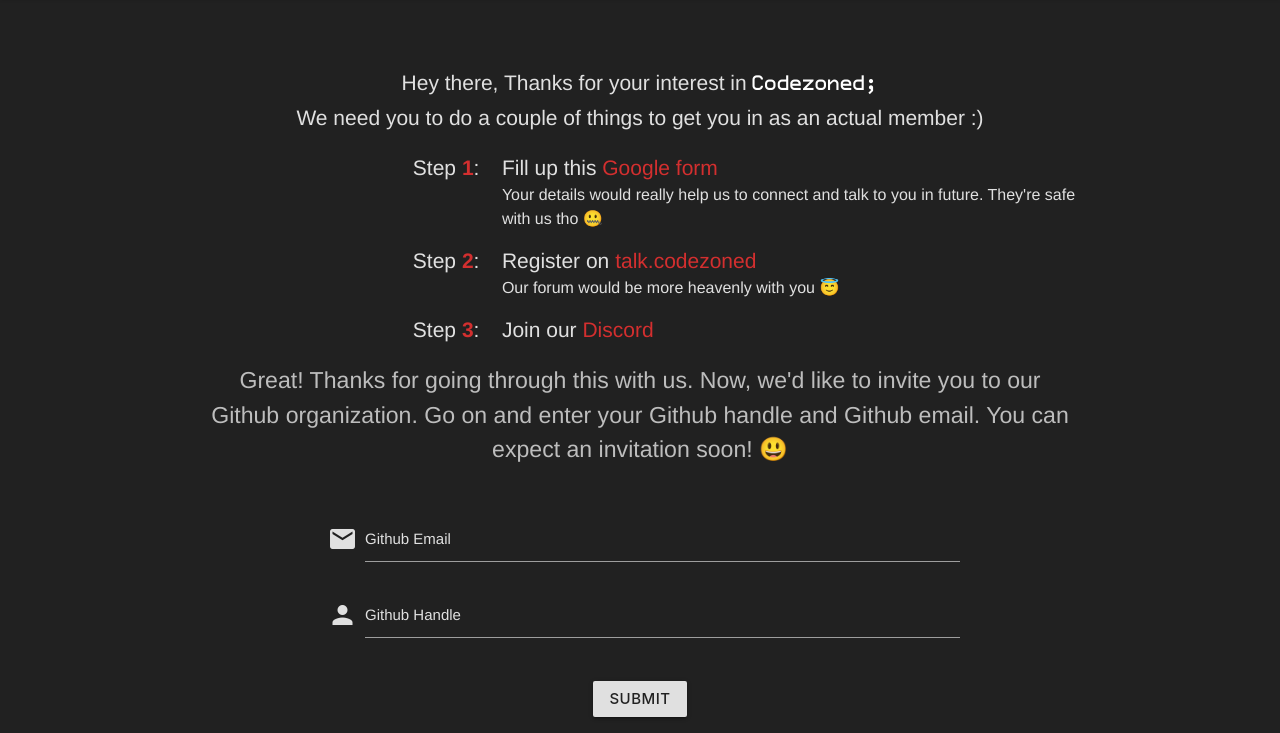
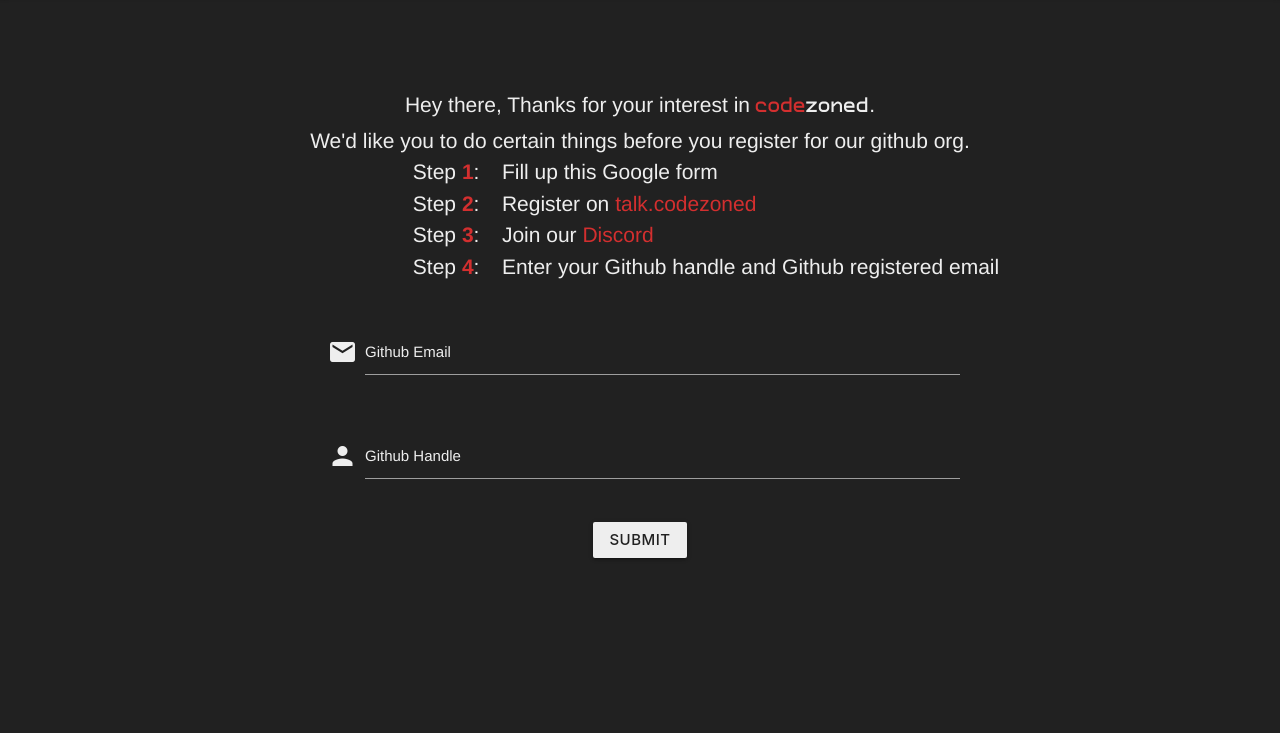
Before and after one commit to ionicc/Github-organization-inviter, a plain HTML site: page index.html in a window 1280 px wide. Shown: the part 67-800 px from the top of the page. Drawn offline with nearby package versions, Linux system fonts and the light colour scheme.

Commit message:
final view changes (removed Node modules)

```diff
--- a/index.html
+++ b/index.html
@@ -3,7 +3,7 @@
 <head>
 
   	<meta charset="UTF-8">
-	<title>Welcome to Codezoned! 😃</title>
+	<title>Welcome to Codezoned! :D</title>
     <link rel="icon" href="assets/img/cz_signature.png">
 	<meta name="viewport" content="width=device-width, initial-scale=1.0">
 	<meta http-equiv="X-UA-Compatible" content="ie=edge">
@@ -12,7 +12,7 @@
 	<!--Import Google Icon Font-->
 	<link href="https://fonts.googleapis.com/icon?family=Material+Icons" rel="stylesheet">
 		<!-- Compiled jquery -->
-    <script type="text/javascript" src="https://ajax.aspnetcdn.com/ajax/jQuery/jquery-3.4.1.min.js"></script>
+    <script type="text/javascript" src="assets/js/jquery-3.4.1.min.js"></script>
     <link rel="stylesheet" type="text/css" href="css/styles.css"/>
 	<link rel="stylesheet" type="text/css" href="assets/materialize.css">
     <script type="text/javascript" src="assets/materialize.js"></script>
@@ -21,31 +21,31 @@
 
     	/* label color */
 	   	.input-field label {
-	     color: #e0e0e0;
+	     color: #eeeeee;
 	    }
 	    /* label focus color */
 	   .input-field input[type=text]:focus + label{
-	     color: #e0e0e0 !important;
+	     color: #eeeeee !important;
 
 	    }
 	    /* label underline focus color */
 	    .input-field input[type=text]:focus{
-	     border-bottom: 1px solid #e0e0e0 !important;
-	     box-shadow: 0 1px 0 0 #e0e0e0 !important;
+	     border-bottom: 1px solid #eeeeee !important;
+	     box-shadow: 0 1px 0 0 #eeeeee !important;
 	    }
 
 	    .input-field input[type=email]:focus + label{
-	     color: #e0e0e0 !important;
+	     color: #eeeeee !important;
 
 	    }
 	    /* label underline focus color */
 	    .input-field input[type=email]:focus{
-	     border-bottom: 1px solid #e0e0e0 !important;
-	     box-shadow: 0 1px 0 0 #e0e0e0 !important;
+	     border-bottom: 1px solid #eeeeee !important;
+	     box-shadow: 0 1px 0 0 #eeeeee !important;
 	    }
 
 	    .material-icons{
-	    	color: #e0e0e0 !important;
+	    	color: #eeeeee !important;
 	    }
 
 	    .material-icons:focus{
@@ -55,7 +55,7 @@
 	    	color: #d32f2f !important;
 	    }
 	    .btn{
-	    	background-color: #e0e0e0;
+	    	background-color: #eeeeee;
 	    	color: #212121;
 	    	font-size: 1em;
 	    	font-weight: 500;
@@ -70,37 +70,32 @@
 	    <div class="nav-wrapper">
 	    	<a href="http://www.codezoned.com" class="brand-logo"><img src="assets/img/CZmainSmall.png" style="width: 12%; min-width: 150px;"></a>
 	    </div>
-	</nav><br><br><br>
+	</nav><br><br><br><br>
 
 	<div class="container info-box" style="margin-top: 5%;">
-		<div class="row" style="text-align: left; color: #e0e0e0;">
-			<div class="col s12" style="text-align: center;">Hey there, Thanks for your interest in <span class="codezoned" style="color: white;">Codezoned;</span></div>
-			<div class="col s12" style="text-align: center; margin-bottom: 2%;">We need you to do a couple of things to get you in as an actual member :)</div>
+		<div class="row" style="text-align: left; color: #eeeeee;">
+			<div class="col s12" style="text-align: center;">Hey there, Thanks for your interest in <span class="codezoned" style="color: #d32f2f;">code</span><span class="codezoned">zoned</span>.</div>
+			<div class="col s12" style="text-align: center;">We'd like you to do certain things before you register for our github org.</div>
 			<div class="col s4" style="text-align: right;">Step <span style="color: #d32f2f; font-weight: 750">1</span>:</div>
-			<div class="col s8" style="text-align: left;">Fill up this <a href="https://docs.google.com/forms/d/e/1FAIpQLScu0pGSZEbz1TcHwTr4BH0VnQWiPwTnIKLqrn0G3JLiaeKaRQ/viewform"  target="_blank" style="color: #d32f2f;"> Google form</a></div>
-			<div class="col s4"></div>
-			<div class="col s8" style="text-align: left; margin-bottom: 1.5%; font-size: 16px;">Your details would really help us to connect and talk to you in future. They're safe with us tho 🤐</div><br>
+			<div class="col s8" style="text-align: left;">Fill up this Google form</div>
 			<div class="col s4" style="text-align: right;">Step <span style="color: #d32f2f; font-weight: 750">2</span>:</div>
 			<div class="col s8" style="text-align: left;"> Register on <a href="http://talk.codezoned.com" target="_blank" style="color: #d32f2f;">talk.codezoned</a></div>
-			<div class="col s4"></div>
-			<div class="col s8" style="text-align: left; margin-bottom: 1.5%; font-size: 16px;">Our forum would be more heavenly with you 😇</div><br>
 			<div class="col s4" style="text-align: right;">Step <span style="color: #d32f2f; font-weight: 750">3</span>:</div>
-			<div class="col s8" style="text-align: left;">Join our <a href="https://discord.gg/6j62WpU" target="_blank" style="color: #d32f2f;">Discord</a></div><br><br>
-			<!-- <div class="col s3"></div> -->
-			<div class="col s12" style=" margin-bottom: 1%; color: #bdbdbd; margin-top: 2%; font-size: 1.1em; text-align: center;">Great! Thanks for going through this with us. Now, we'd like to invite you to our Github organization. Go on and enter your Github handle and Github email. You can expect an invitation soon! 😃</div> <br>
-
+			<div class="col s8" style="text-align: left;">Join our <a href="https://discord.gg/6j62WpU" target="_blank" style="color: #d32f2f;">Discord</a></div>
+			<div class="col s4" style="text-align: right;">Step <span style="color: #d32f2f; font-weight: 750">4</span>:</div>
+			<div class="col s8" style="text-align: left;">Enter your Github handle and Github registered email</div>
 			<!-- <div class="col s12" style="text-align: center; color: #101010; font-size: 10px;">P.S. There are links in there ;)</div>	 -->
 		</div>
 	</div>
 
-	<div class="form-div" style="margin-top: 2%; margin-bottom: 1.5%;">
+	<div class="form-div" style="margin-top: 2.5%;">
 
 		<form action="input_data" method="post" class="col s12">
 
 			<div class="row">
-		    	<div class="input-field col s12" style="margin-bottom: -2%;">
+		    	<div class="input-field col s12">
 		    		<i class="material-icons prefix" id="icon1">email</i>
-		      		<input id="email" type="email" name="email" class="validate" required style="color: #e0e0e0;">
+		      		<input id="email" type="email" name="email" class="validate" required style="color: #eeeeee;">
 		      		<label for="email">Github Email</label>
 		    	</div>
 		  	</div>
@@ -108,7 +103,7 @@
 		  	<div class="row">
 		    	<div class="input-field col s12">
 		    		<i class="material-icons prefix" id="icon2">person</i>
-		      		<input id="handle" type="text" name="handle" class="validate" required style="color: #e0e0e0;">
+		      		<input id="handle" type="text" name="handle" class="validate" required style="color: #eeeeee;">
 		      		<label for="handle">Github Handle</label>
 		    	</div>
 		  	</div>
@@ -141,7 +136,7 @@
 			    	$('#icon1').css('color', '#d32f2f');
 			    }, function() {
 			    // on mouseout, reset the background colour
-			    $('#icon1').css('color', '#e0e0e0;');
+			    $('#icon1').css('color', '#eeeeee;');
 			  	});
 			});
 
@@ -150,7 +145,7 @@
 			    	$('#icon2').css('color', '#d32f2f');
 			    }, function() {
 			    // on mouseout, reset the background colour
-			    $('#icon2').css('color', '#e0e0e0;');
+			    $('#icon2').css('color', '#eeeeee;');
 			  	});
 			});
 
--- a/public/css/styles.css
+++ b/public/css/styles.css
@@ -36,9 +36,6 @@
 
 @media(max-width: 750px){
 
-	.nav-wrapper{
-		 text-align: center !important;
-	}
 	.info-box{
 		margin-top: 15%
 		color: white;
```
Also changed, not shown: 1 other file.
